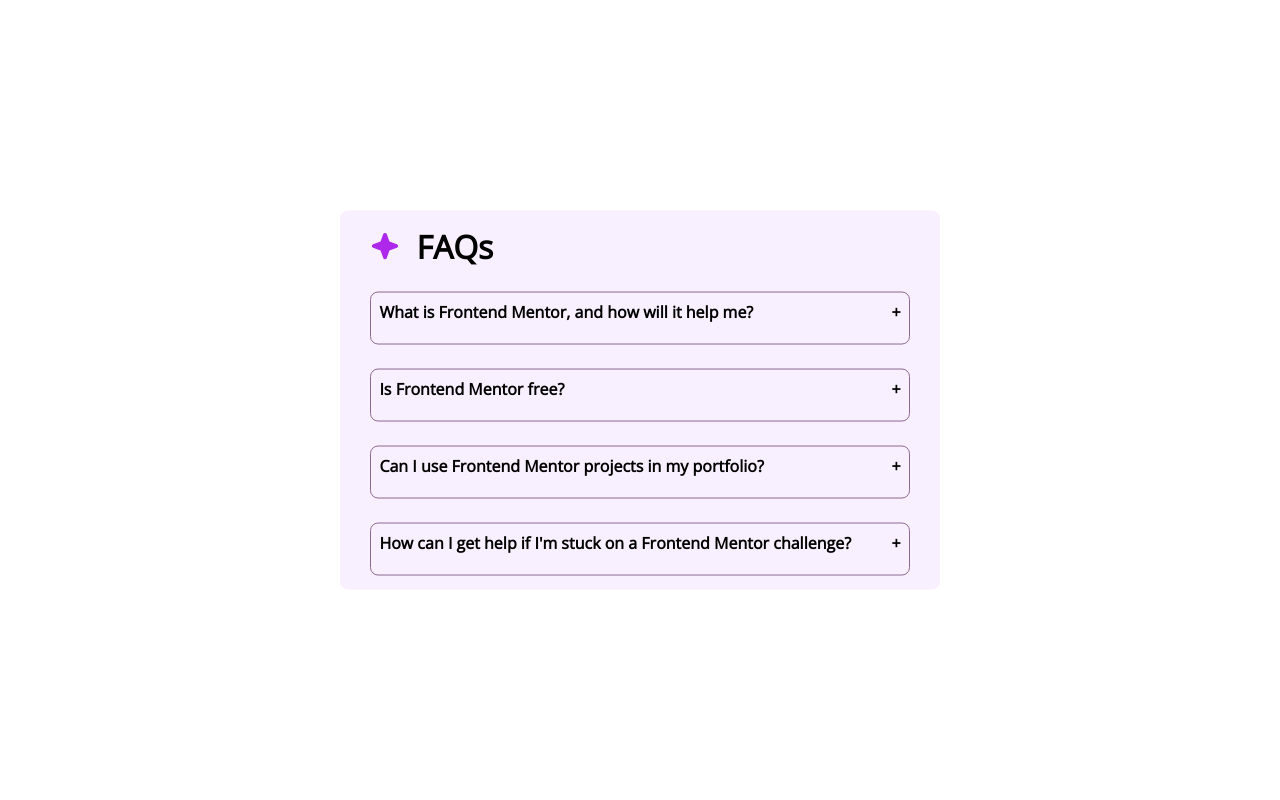
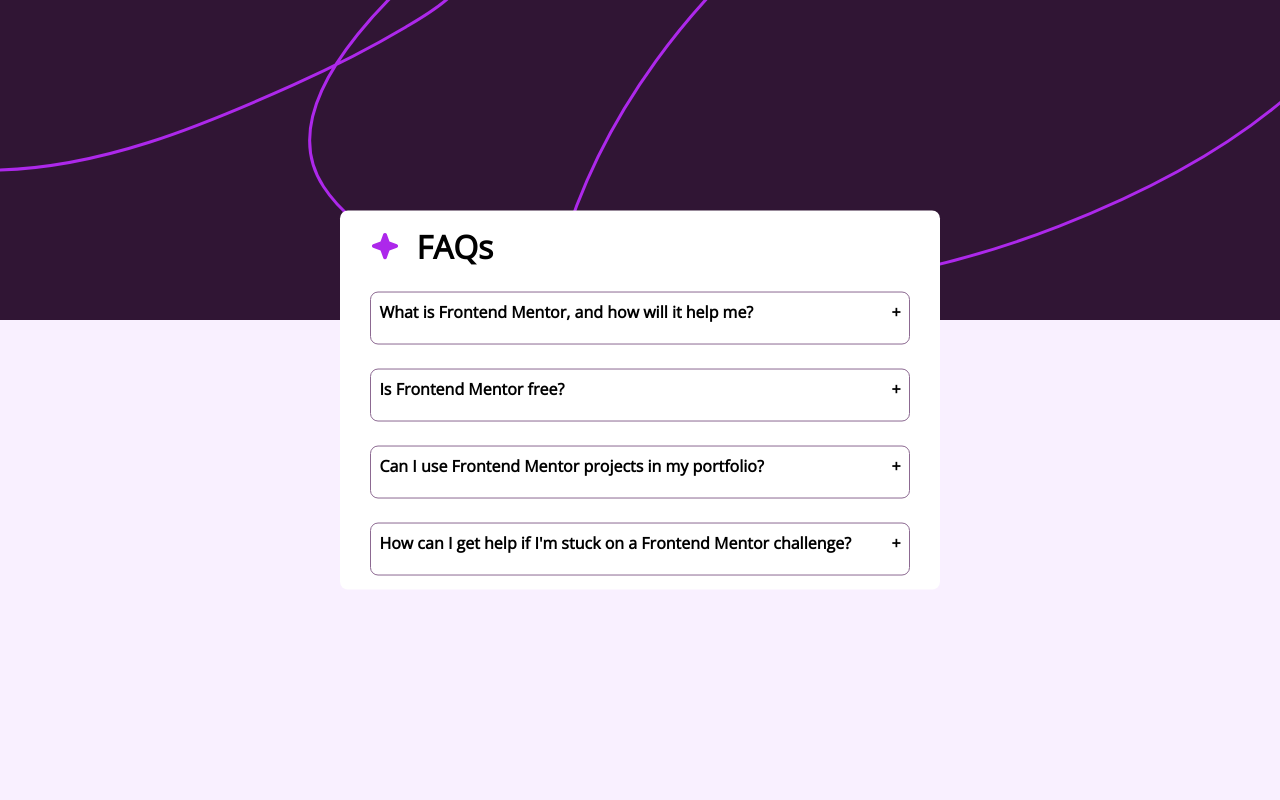
Before and after one commit to EniolaCodes/FAQ-accordion, a plain HTML site: page index.html in a window 1280 px wide. Drawn offline with nearby package versions, Linux system fonts and the light colour scheme.

Commit message:
fix the background image

```diff
--- a/index.html
+++ b/index.html
@@ -19,6 +19,8 @@
     <title>Frontend Mentor | FAQ accordion</title>
   </head>
   <body>
+    <div class="bgFirst"></div>
+    <div class="bgSecond"></div>
     <div class="container">
       <div class="faqsBox">
         <div class="starHolder">
--- a/style.css
+++ b/style.css
@@ -8,13 +8,17 @@
 body{
     font-size: 1rem;
     font-family: 'Open Sans', sans-serif;
-    /* background:  hsl(275, 100%, 97%); */
-
-    /* background: url(/assets/images/background-pattern-desktop.svg); */
+}
+.bgFirst{
+        background: url(/assets/images/background-pattern-desktop.svg);
+        height: 40vh;
+}
+.bgSecond{
+    background: hsl(275, 100%, 97%);
+    height: 60vh;
 }
 .container{
-    z-index: 900;
-    background: purple;
+    z-index: 1;
 }
 .starHolder{
     display: flex;
@@ -34,7 +38,7 @@ body{
     margin-top: 5rem;
     margin-bottom: 5rem;
     border-radius: 0.5rem;
-    background:  hsl(275, 100%, 97%);
+    background:  hsl(0, 0%, 100%);
 }
 h2{
     font-size: 1rem;
```
